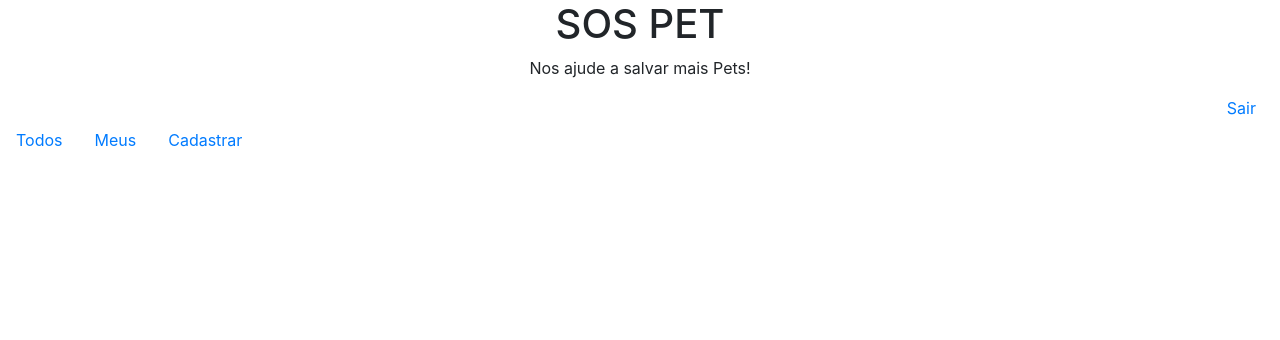
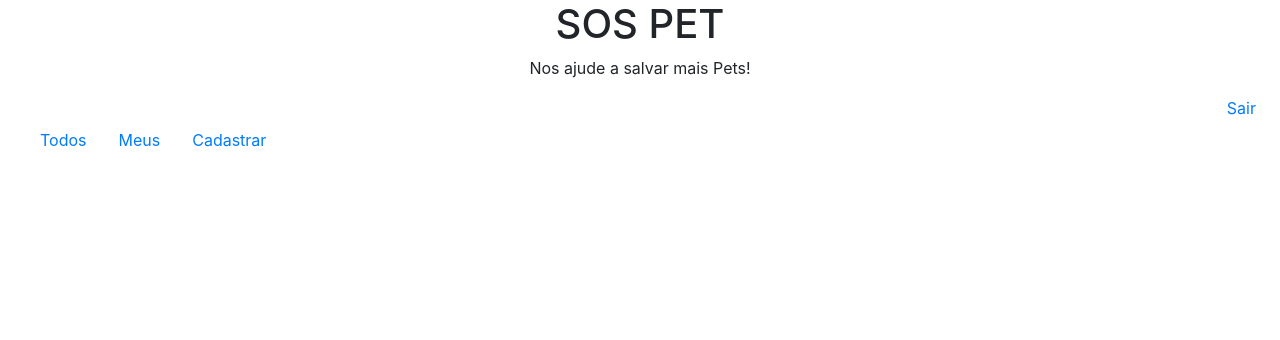
Before and after one commit to vitor9998/netflix_reactjs, a Django app: template templates/model-header.html in a window 1280 px wide. Shown: the top 340 px of the page. Run offline with Django 3.2, Linux system fonts and the light colour scheme; the template is opened without the code that fills it, so the values that code supplies are empty; some libraries are stand-ins or nearby versions.

Commit message:
Continuação

```diff
--- a/templates/model-header.html
+++ b/templates/model-header.html
@@ -11,13 +11,17 @@
     #menu a{
         color: white;
         background-color: #252525;
+        padding-bottom: 5px;
+        margin-bottom: 5px;
     }
 
     #menu :hover{
         color: white;
         background-color: #252525;
-        border-bottom:green solid 1px;
+        border-bottom:#00ff00 solid 1px;
     }
+
+
 
     .jumbotron.header{
         background-color: green;
@@ -36,7 +40,7 @@
 </div>
 
 <div id="menu">
-    <ul class="nav">
+    <ul class="nav ml-4">
         <li class="nav-item">
             <a class="nav-link" href="#">Todos</a>
         </li>
```
